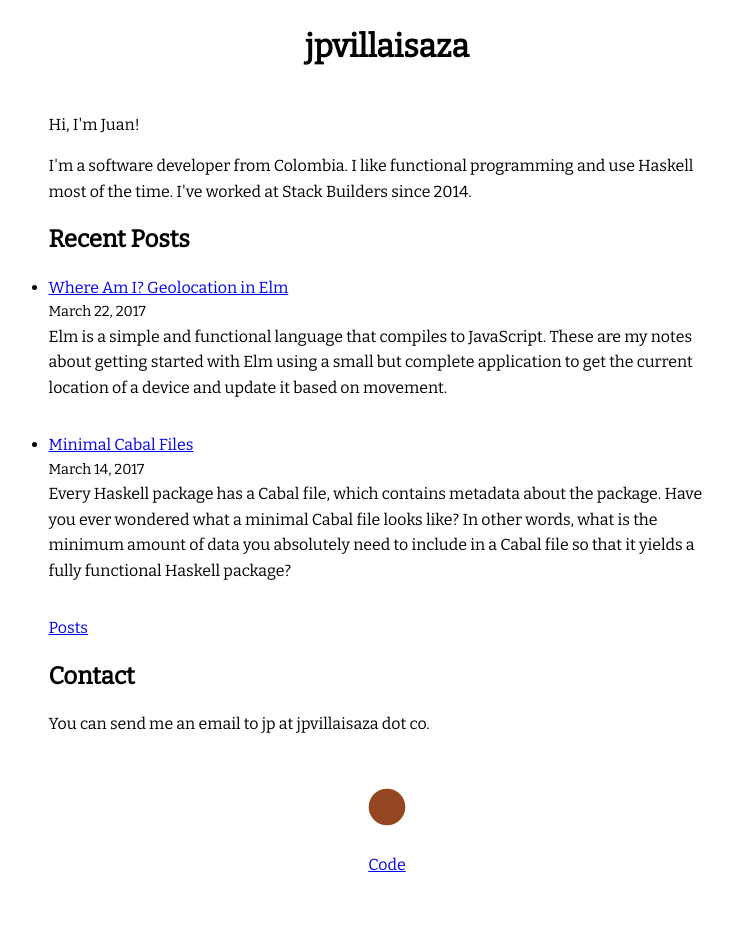
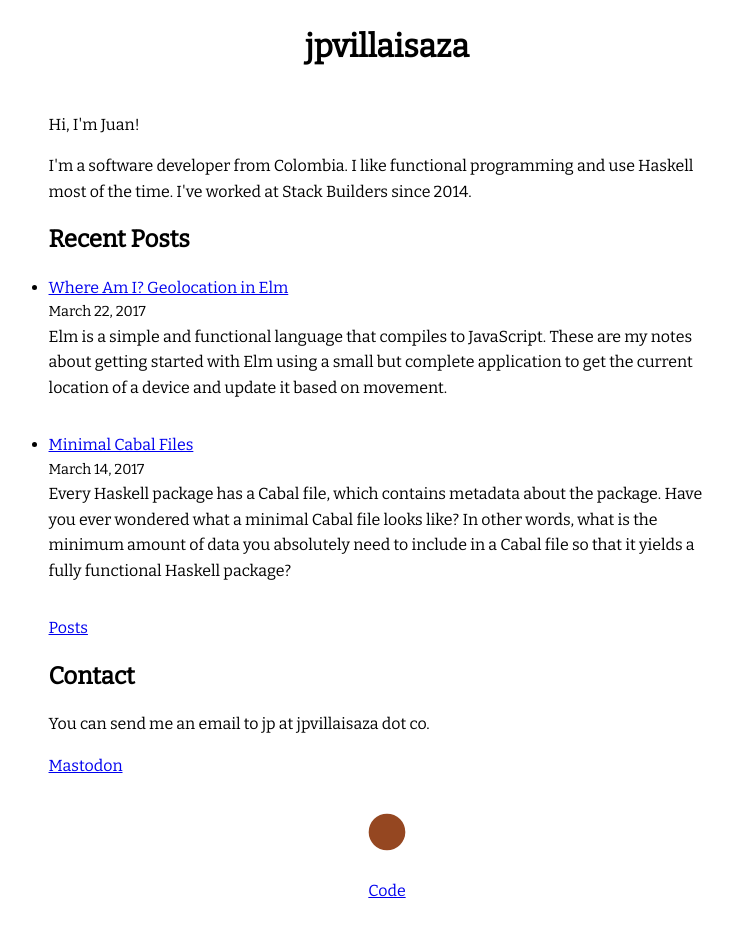
Before and after one commit to jpvillaisaza/jpvillaisaza.github.io, a Jekyll site: the page built from _pages/index.html, in a window 1280 px wide. Shown: the whole page, without its empty margins (253-986 px from the left). Built offline with Jekyll 4.4.1, drawn with Linux system fonts in a browser that asks for light colours; before the commit the page ends 915 px from its top, so only the background shows below that.

Commit message:
Add Mastodon link

```diff
--- a/_pages/index.html
+++ b/_pages/index.html
@@ -23,3 +23,5 @@
     You can send me an email to jp at jpvillaisaza dot co.
   </p>
 </section>
+
+<a rel="me" href="https://mastodon.social/@jpvillaisaza">Mastodon</a>
```
